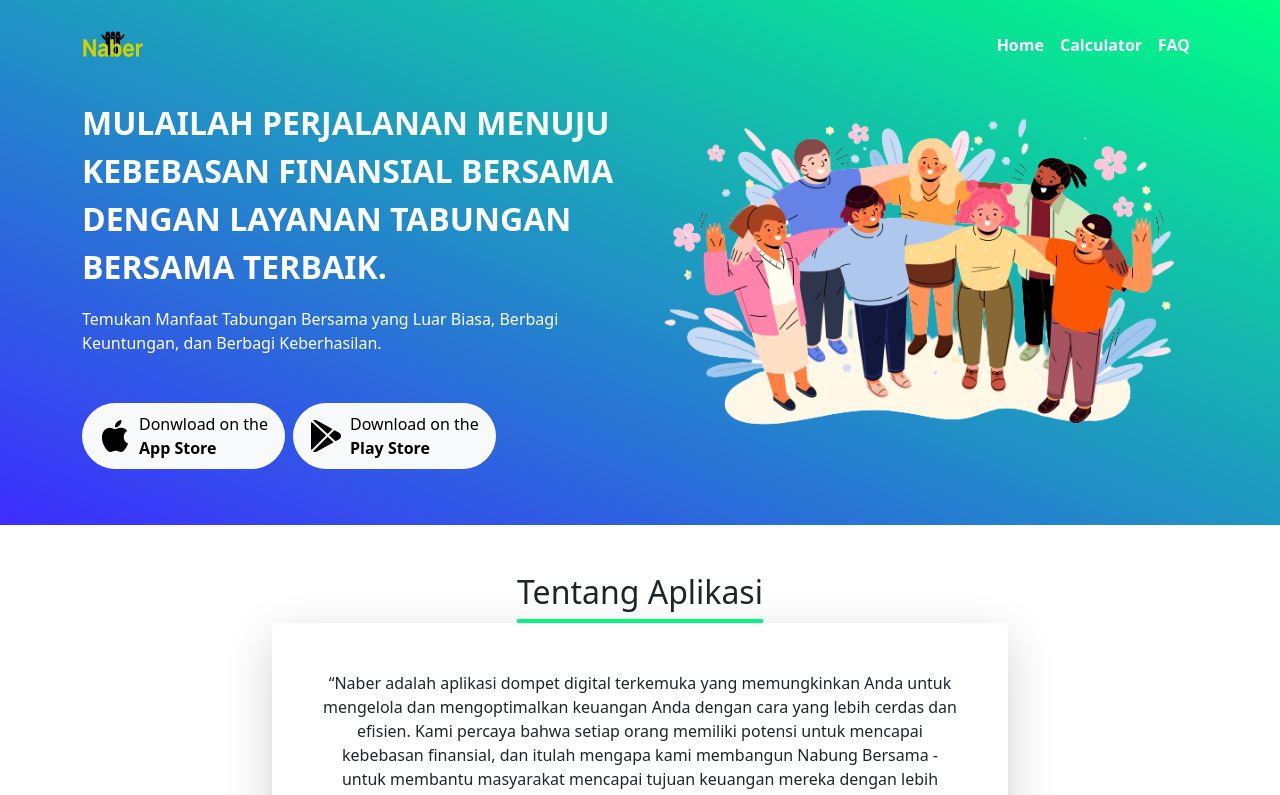
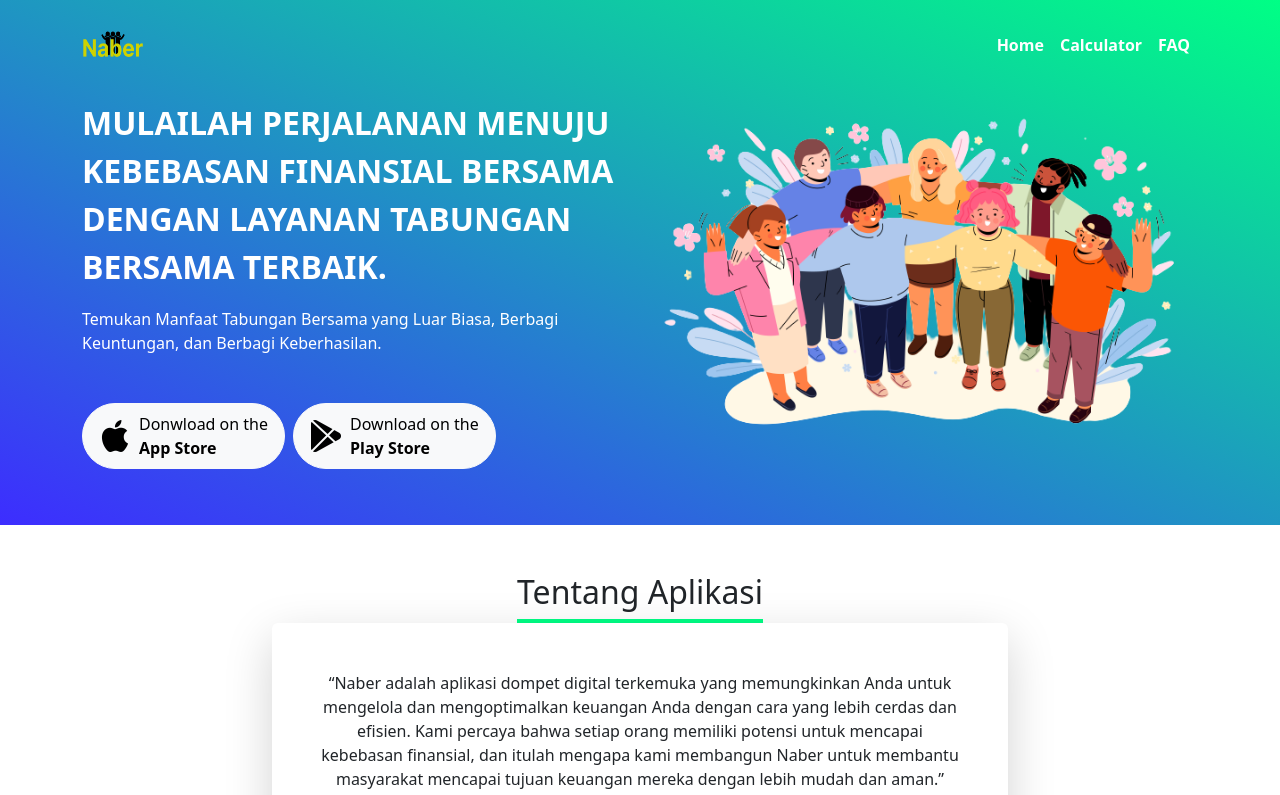
Before and after one commit to Febrianto752/naber-web-app, a Next.js app: page / in a window 1280 px wide. Shown: the top 795 px of the page. Built offline with nearby package versions, Linux system fonts and the light colour scheme.

Commit message:
feat: update home and calculator page

```diff
--- a/components/About.js
+++ b/components/About.js
@@ -20,9 +20,9 @@ export default function About() {
                   memungkinkan Anda untuk mengelola dan mengoptimalkan keuangan
                   Anda dengan cara yang lebih cerdas dan efisien. Kami percaya
                   bahwa setiap orang memiliki potensi untuk mencapai kebebasan
-                  finansial, dan itulah mengapa kami membangun Nabung Bersama -
-                  untuk membantu masyarakat mencapai tujuan keuangan mereka
-                  dengan lebih mudah dan aman.”
+                  finansial, dan itulah mengapa kami membangun Naber untuk
+                  membantu masyarakat mencapai tujuan keuangan mereka dengan
+                  lebih mudah dan aman.”
                 </p>
               </div>
             </div>
--- a/components/Calculator.js
+++ b/components/Calculator.js
@@ -121,7 +121,7 @@ export default function Calculator() {
             <table className="fw-bold">
               <tbody>
                 <tr>
-                  <td className="mb-4">Bunga</td>
+                  <td className="mb-4">Bunga Akhir</td>
                   <td className="px-3">:</td>
                   <td>Rp. {interestYield}</td>
                 </tr>
```
